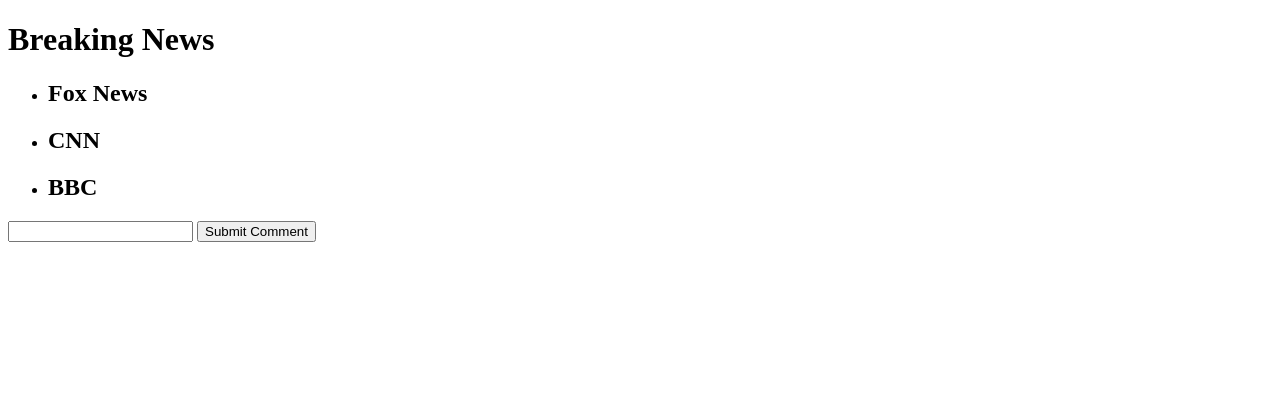
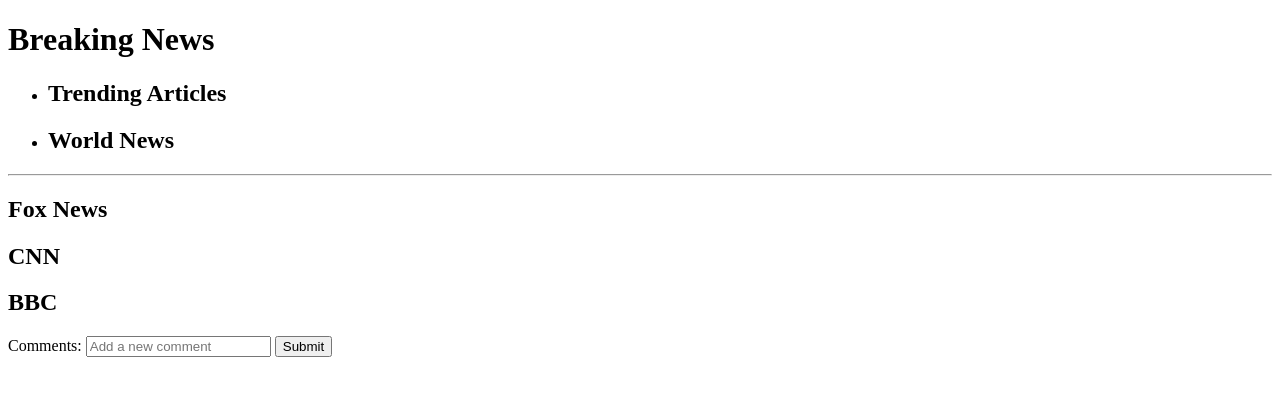
Before and after one commit to Adamcrespo101/NEWS-project, a plain HTML site: page index.html in a window 1280 px wide. Drawn offline with Linux system fonts and the light colour scheme.

Commit message:
changes made to files

```diff
--- a/index.html
+++ b/index.html
@@ -4,6 +4,7 @@
     <meta charset="UTF-8">
     <meta http-equiv="X-UA-Compatible" content="IE=edge">
     <meta name="viewport" content="width=device-width, initial-scale=1.0">
+    <link rel="stylesheet" href="Styles.css"
     <script defer src="index.js"></script>
     <title>News Project</title>
 </head>
@@ -11,19 +12,21 @@
     <h1>Breaking News</h1>
     <header>
         <nav class="nav">
-            <ul class ='domains'>
-                <li id="navFox"><h2>Fox News</h2></li>
-                <li id="navCnn"><h2>CNN</h2></li>
-                <li id="navBbc"><h2>BBC</h2></li>
+            <ul>
+                <li id="trending"><h2>Trending Articles</h2></li>
+                <li id="World"><h2>World News</h2></li>
             </ul>
         </nav>
     </header>
-    <div id="fox-container"></div>
-    <div id="cnn-container" ></div>
-    <div id="bbc-container"></div>
+    <hr />
+
+    <div id="fox-container"><h2 id="fox">Fox News</h2></div>
+    <div id="cnn-container"><h2>CNN</h2></div>
+    <div id="bbc-container"><h2>BBC</h2></div>
     <form id="comment-section">
-        <input id="comment-input">
-        <button>Submit Comment</button>
+        <label for="comments">Comments:</label>
+      <input type="text" id="new-comments" name="new-comment-section" placeholder="Add a new comment">
+      <input type="submit" value="Submit">
     </form>
 </body>
 </html>
```
Also changed, not shown: Styles.css (added).
